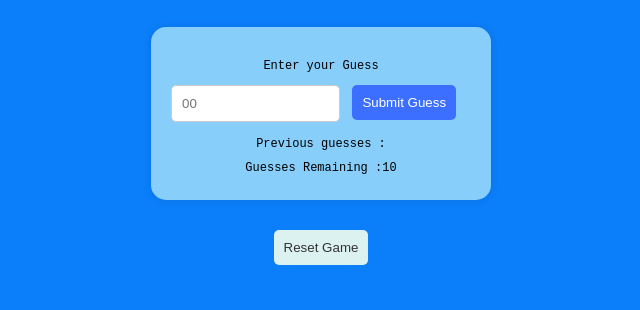
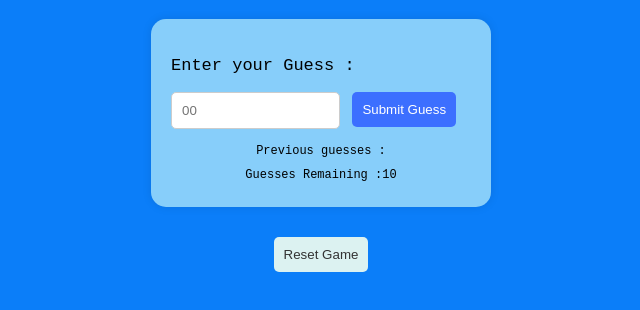
Before and after one commit to Yash-Prajapati7/Guess-the-Number, a plain HTML site: page Guess the Number/index.html in a window 1280 px wide. Shown: the part 350-660 px from the top of the page, without its empty margins (319-959 px from the left). Drawn offline with Linux system fonts and the light colour scheme; a web font is replaced by a local one.

Commit message:
Made certain refinements

```diff
--- a/Guess the Number/index.html
+++ b/Guess the Number/index.html
@@ -17,7 +17,7 @@
         </div>
 
         <div class="interaction-box">
-            <p>Enter your Guess</p>
+            <p class="indication">Enter your Guess :</p>
             <div class="submitDiv">
             <input type="number" placeholder="00" class="inputField">
 
```
